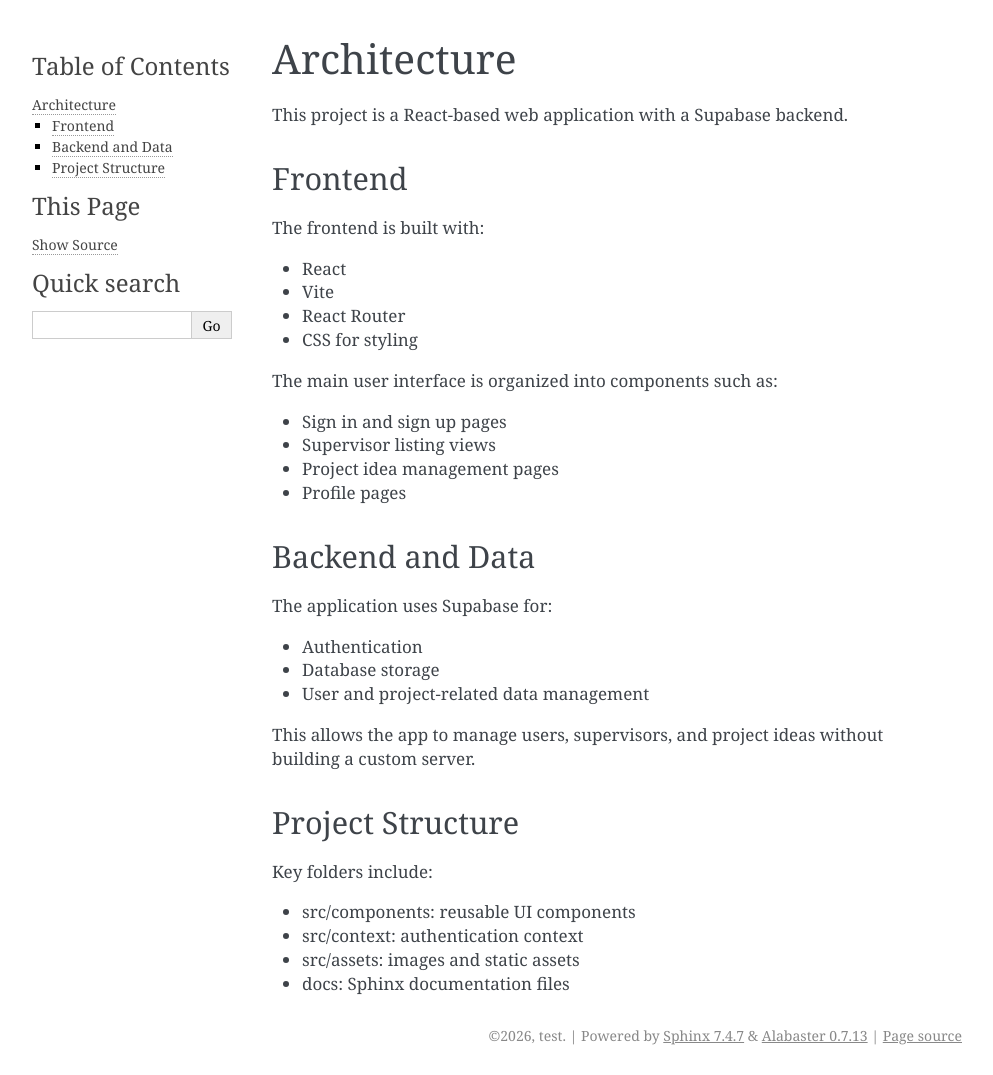
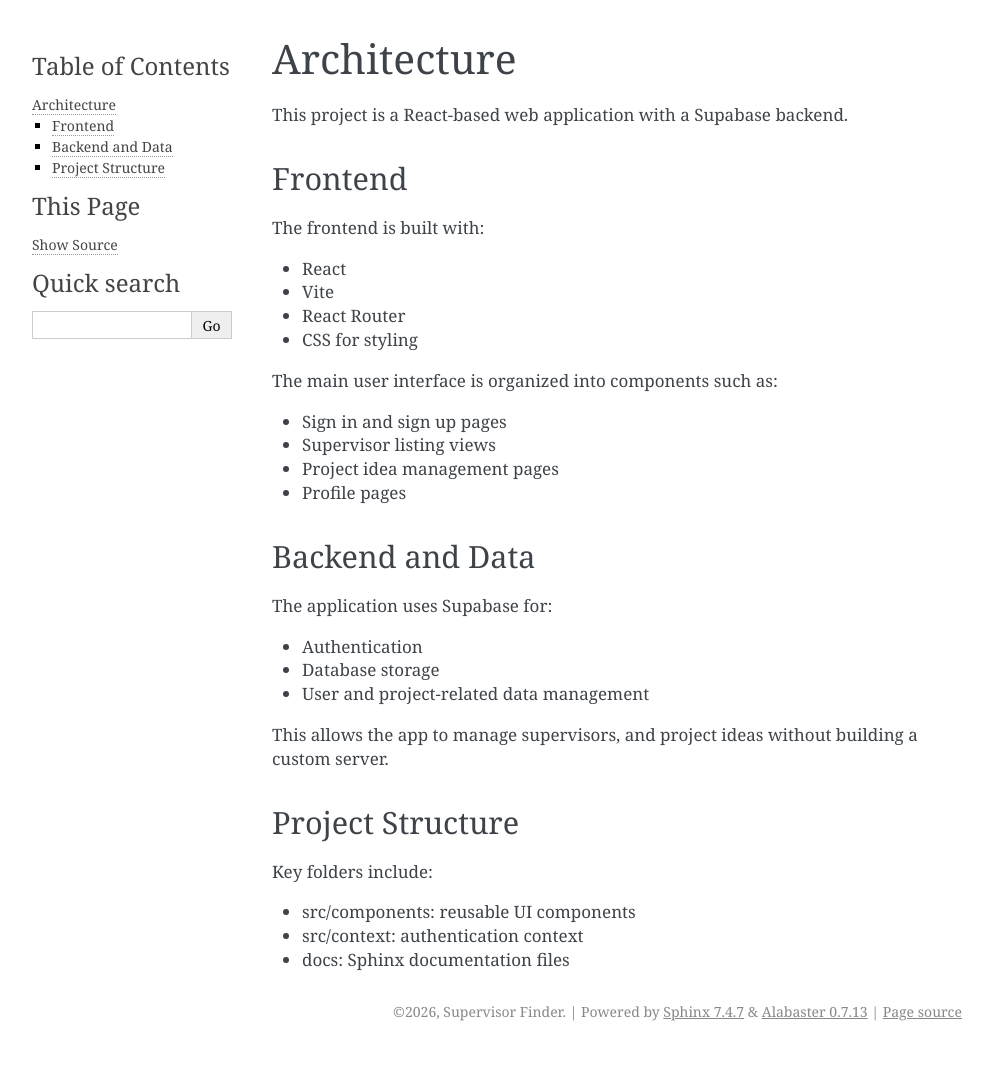
Before and after one commit to TenkaTosic/Deferral_supervisor_finder, a Sphinx documentation site: the page built from docs/architecture.rst, in a window 1280 px wide. Shown: the whole page, without its empty margins (148-1141 px from the left). Built offline with Sphinx 7.4.7, drawn with Linux system fonts in a browser that asks for light colours; pages that are not in the unit, such as notebooks, are missing from menus; after the commit the page ends 1051 px from its top, so only the background shows below that.

```diff
--- a/docs/architecture.rst
+++ b/docs/architecture.rst
@@ -29,7 +29,7 @@
 - Database storage
 - User and project-related data management
 
-This allows the app to manage users, supervisors, and project ideas without building a custom server.
+This allows the app to manage supervisors, and project ideas without building a custom server.
 
 Project Structure
 -----------------
@@ -38,5 +38,4 @@
 
 - src/components: reusable UI components
 - src/context: authentication context
-- src/assets: images and static assets
 - docs: Sphinx documentation files
--- a/docs/conf.py
+++ b/docs/conf.py
@@ -6,10 +6,10 @@
 # -- Project information -----------------------------------------------------
 # https://www.sphinx-doc.org/en/master/usage/configuration.html#project-information
 
-project = 'test'
-copyright = '2026, test'
-author = 'test'
-release = 'test'
+project = 'Supervisor Finder'
+copyright = '2026, Supervisor Finder'
+author = 'Supervisor Finder Team'
+release = '1.0'
 
 # -- General configuration ---------------------------------------------------
 # https://www.sphinx-doc.org/en/master/usage/configuration.html#general-configuration
--- a/docs/index.rst
+++ b/docs/index.rst
@@ -1,7 +1,7 @@
 Supervisor Finder Documentation
 ===============================
 
-Welcome to the documentation for Supervisor Finder, a web application that helps students connect with supervisors for their final-year projects.
+Welcome to the documentation for Supervisor Finder, a web application that helps students find a supervisor for their final-year projects.
 
 Overview
 ********
```
Also changed, not shown: other parts of docs/index.rst (+0 -2 lines).
